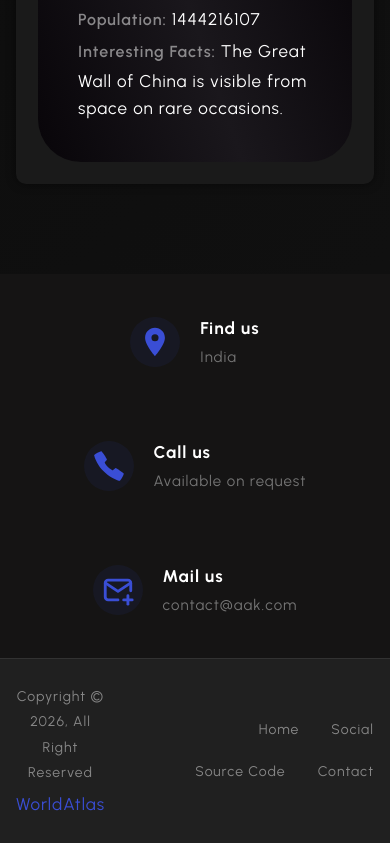
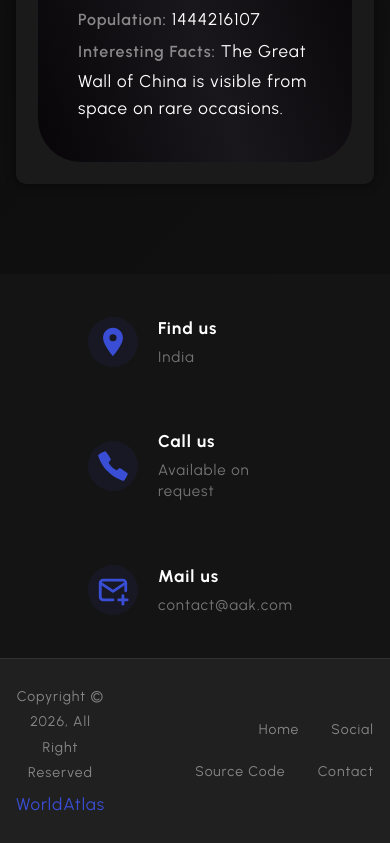
Before and after one commit to codewithashfaq/REACT-PROJECT-WORLD-ATLAS, a React (Vite) app: page / in a window 390 px wide. Shown: the part 4052-4895 px from the top of the page. Built offline with nearby package versions, Linux system fonts and the light colour scheme; no server answers.

Commit message:
fix: prevent horizontal scroll on mobile

```diff
--- a/src/App.css
+++ b/src/App.css
@@ -340,11 +340,6 @@ nav ul li a.active {
 
   .card-description {
     max-width: 100%;
-  }
-
-  .footer-contact {
-    height: auto;
-    padding: 1.6rem 0;
   }
 
   /* Collapse all grid layouts to a single column */
@@ -740,6 +735,20 @@ ul {
   color: #878787;
   display: inline-block;
   padding: 0.4rem 0;
+}
+
+@media screen and (max-width: 760px) {
+  /* Footer contact items: left-align on mobile for readability */
+  .footer-contact {
+    height: auto;
+    justify-content: flex-start;
+    padding: 1.2rem 7.2rem;
+  }
+
+  /* Footer contact text: left-align text on mobile */
+  .footer-contact-text {
+    text-align: left;
+  }
 }
 
 /* ============================================================
```
